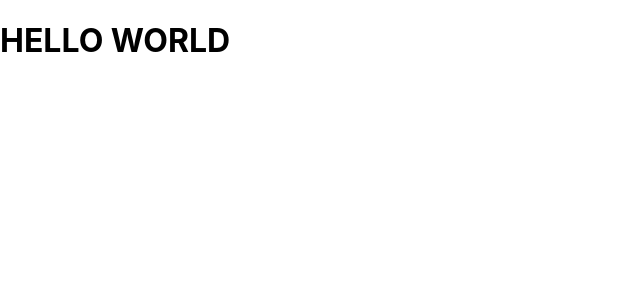
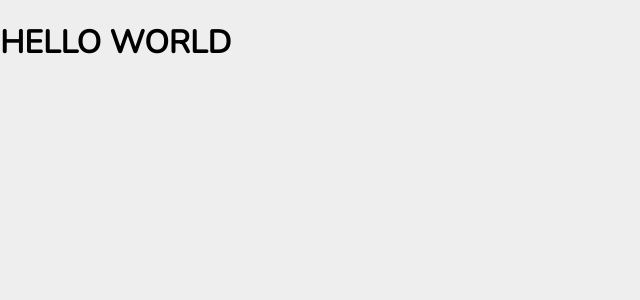
Before and after one commit to Rajput-Suraj/books-library, a React (Create React App) app in the folder client/: page / in a window 1280 px wide. Shown: the top 300 px of the page, without its empty margins (0-640 px from the left). Built offline with nearby package versions, Linux system fonts and the light colour scheme.

Commit message:
Removed unwanted things and changed some styling

```diff
--- a/client/public/index.html
+++ b/client/public/index.html
@@ -15,6 +15,11 @@
       user's mobile device or desktop. See https://developers.google.com/web/fundamentals/web-app-manifest/
     -->
         <link rel="manifest" href="%PUBLIC_URL%/manifest.json" />
+        <link rel="preconnect" href="https://fonts.gstatic.com" />
+        <link
+            href="https://fonts.googleapis.com/css2?family=Nunito:wght@300&display=swap"
+            rel="stylesheet"
+        />
         <!--
       Notice the use of %PUBLIC_URL% in the tags above.
       It will be replaced with the URL of the `public` folder during the build.
@@ -38,6 +43,5 @@
 
       To begin the development, run `npm start` or `yarn start`.
       To create a production bundle, use `npm run build` or `yarn build`.
-    -->
-  </body>
+    --></body>
 </html>
--- a/client/src/index.css
+++ b/client/src/index.css
@@ -1,13 +1,10 @@
 body {
-  margin: 0;
-  font-family: -apple-system, BlinkMacSystemFont, 'Segoe UI', 'Roboto', 'Oxygen',
-    'Ubuntu', 'Cantarell', 'Fira Sans', 'Droid Sans', 'Helvetica Neue',
-    sans-serif;
-  -webkit-font-smoothing: antialiased;
-  -moz-osx-font-smoothing: grayscale;
+    margin: 0;
+    font-family: "Nunito", sans-serif;
+    background: #eee;
 }
 
 code {
-  font-family: source-code-pro, Menlo, Monaco, Consolas, 'Courier New',
-    monospace;
+    font-family: source-code-pro, Menlo, Monaco, Consolas, "Courier New",
+        monospace;
 }
```
Lines whose indentation alone changed are shown as unchanged.
